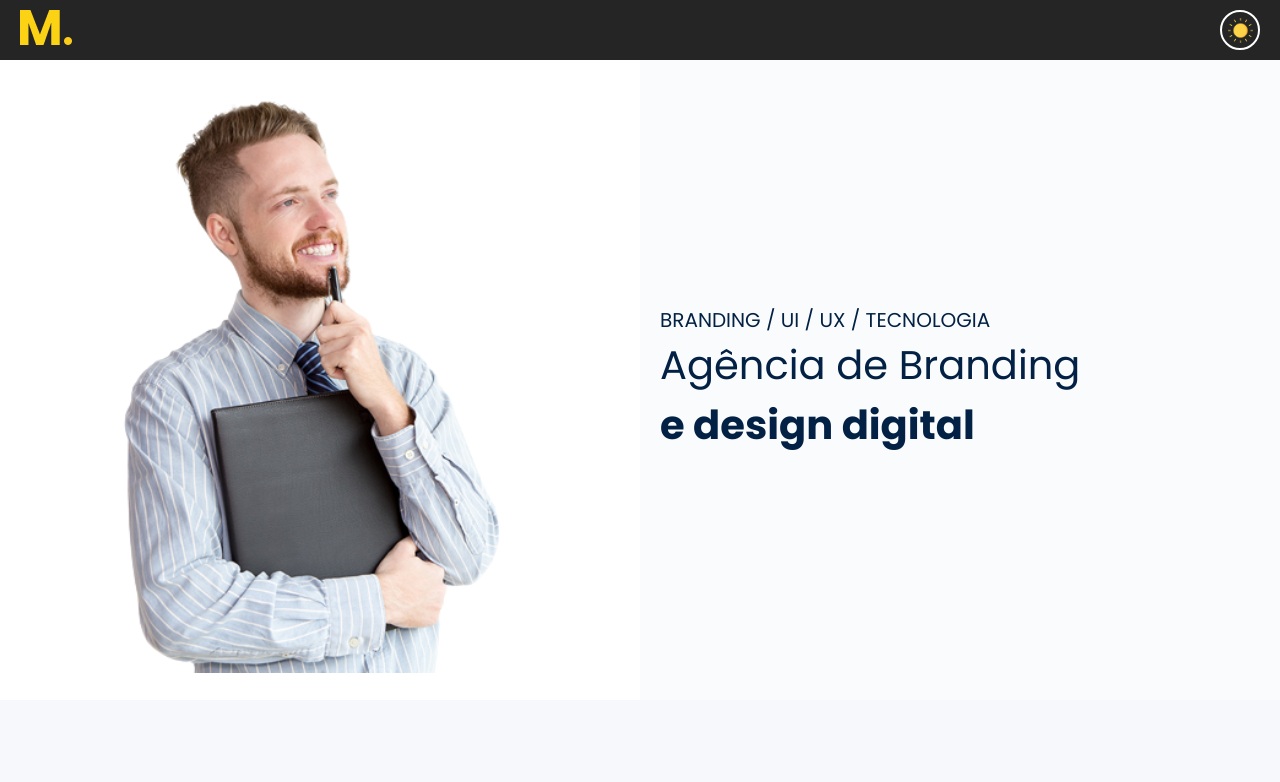
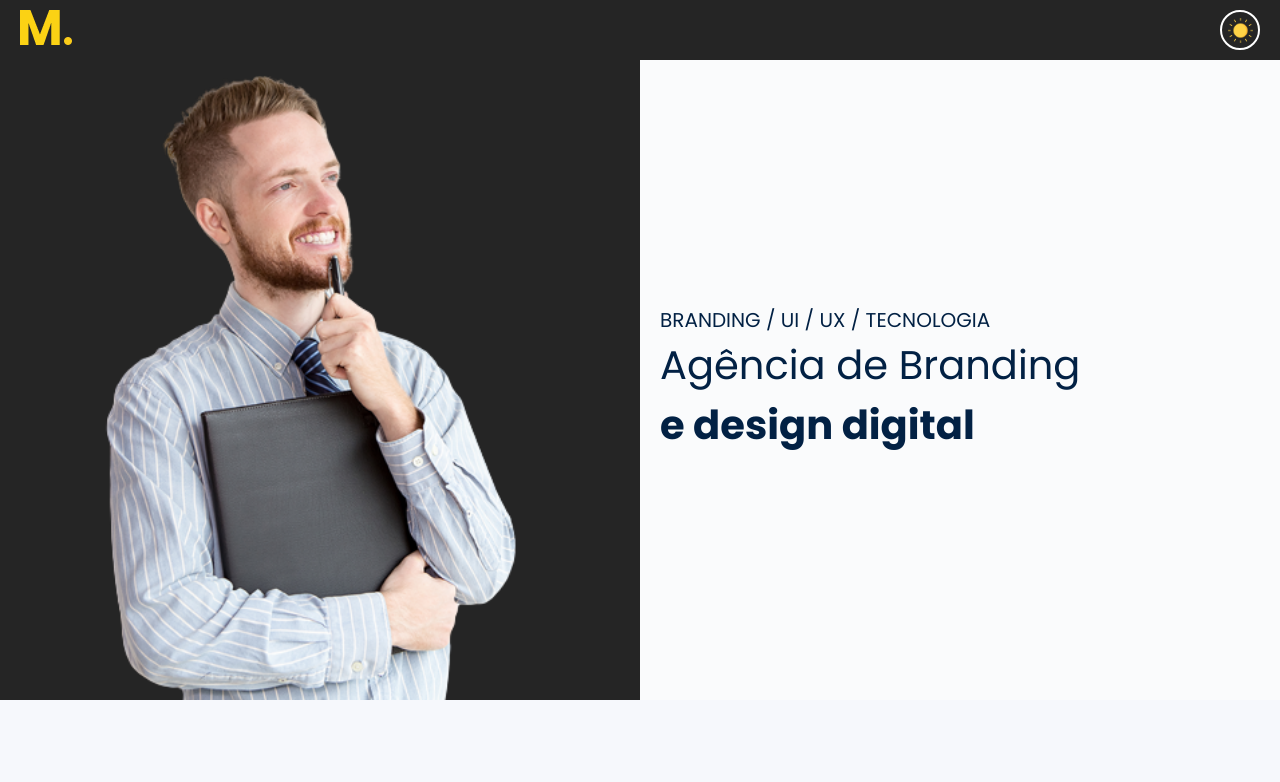
Before and after one commit to vanilo-ferreira/projeto-design, a React (Create React App) app: page / in a window 1280 px wide. Shown: the top 782 px of the page. Built offline with nearby package versions, Linux system fonts and the light colour scheme.

Commit message:
feat: estilizando o componente SecaoBanner para o modo dark

```diff
--- a/src/componentes/SecaoBanner/index.jsx
+++ b/src/componentes/SecaoBanner/index.jsx
@@ -3,7 +3,7 @@ import "./style.css";
 const SecaoBanner = () => {
     return (
         <section className="secaoBanner">
-            <div className="imagemBanner"></div>
+            <div className="imagemBanner imagemBanner-dark "></div>
             <div className="secaoBannerInformacoes">
                 <div>
                     <p>BRANDING / UI / UX / TECNOLOGIA</p>
--- a/src/componentes/SecaoBanner/style.css
+++ b/src/componentes/SecaoBanner/style.css
@@ -4,9 +4,13 @@
 }
 
 .imagemBanner {
-    background: no-repeat url("../../assets/banner.png") center / contain;
+    background: no-repeat url("../../assets/banner.png") center / cover;
     min-height: 80vh;
     min-width: 50%;
+}
+
+.imagemBanner-dark {
+    background-color: #252525;
 }
 
 .secaoBannerInformacoes {
```
